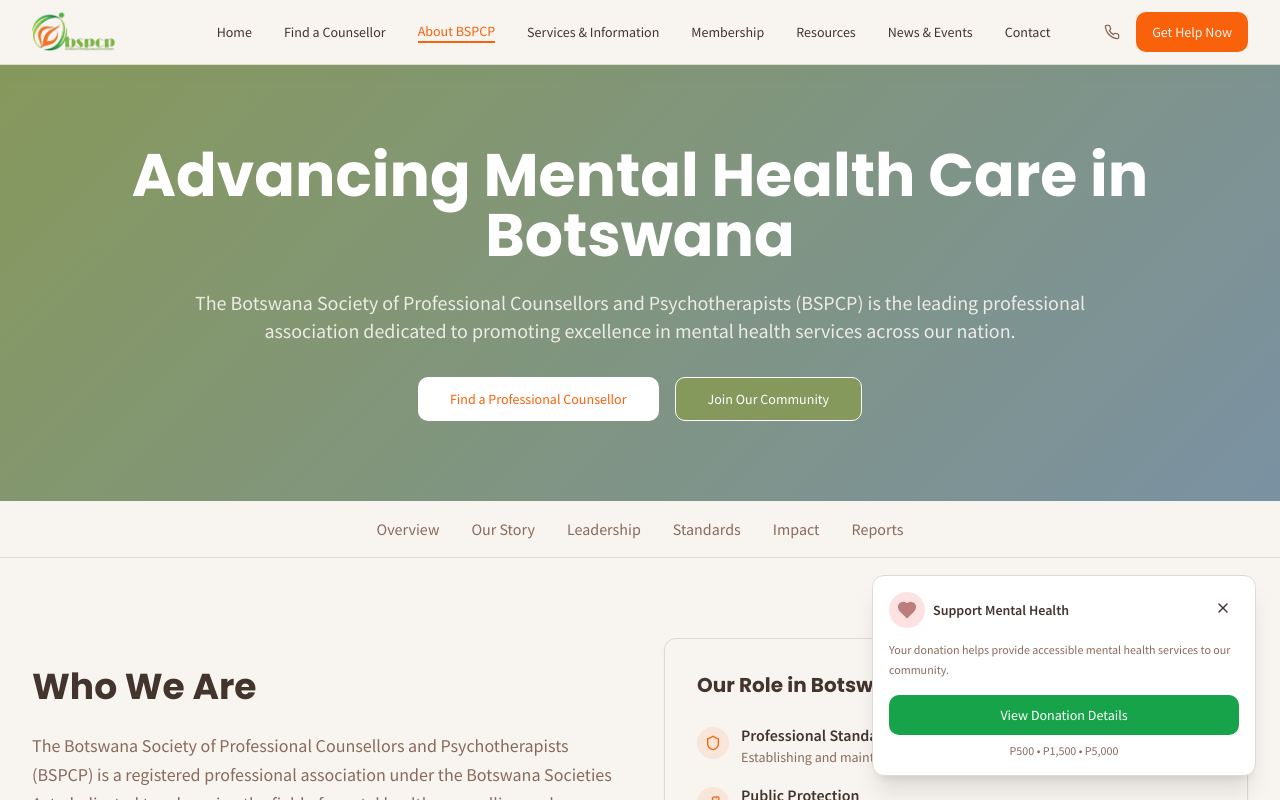
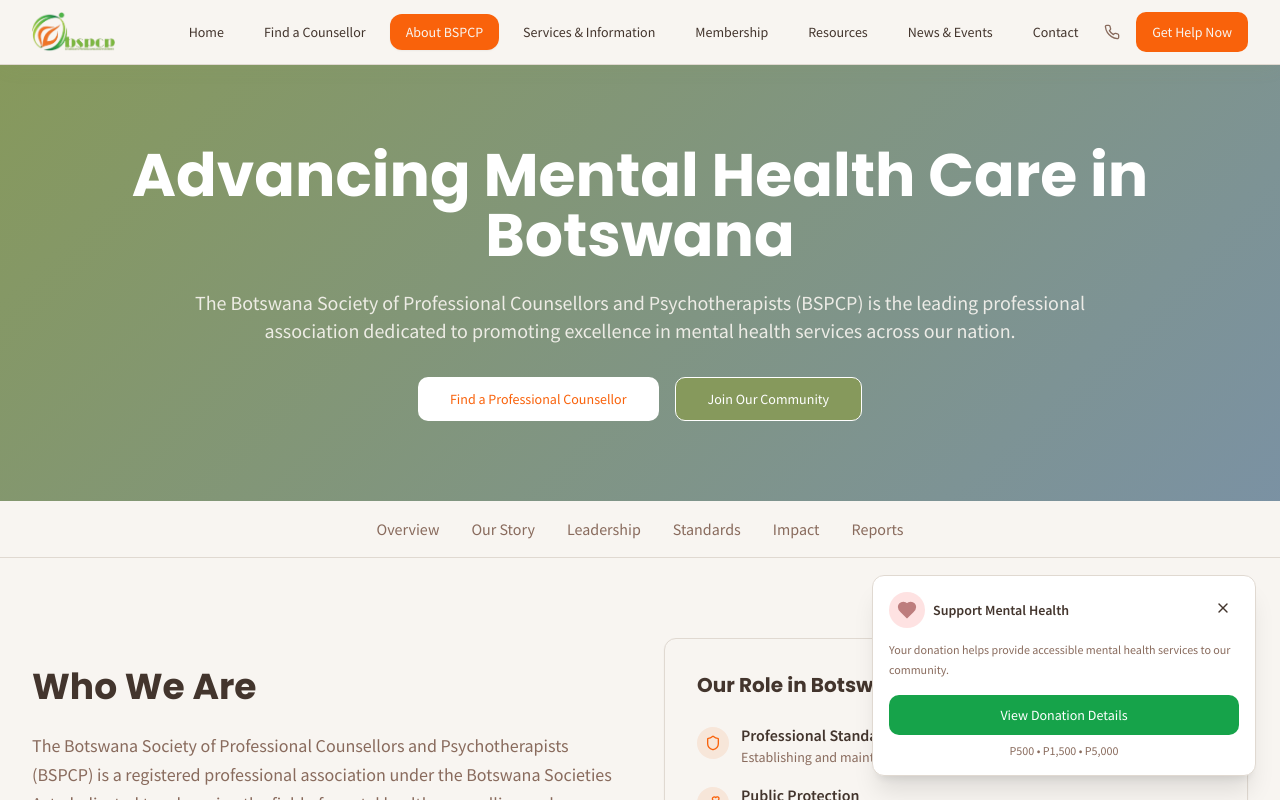
Before and after one commit to DRams007/BSPCP, a React (Vite) app: page /about in a window 1280 px wide. Shown: the top 800 px of the page. Built offline with nearby package versions, Linux system fonts and the light colour scheme.

Commit message:
Update navigation bar style
Update navigation bar to match the provided reference image, enhancing its visual appeal and user experience.
-edited src/components/Navigation.tsx

```diff
--- a/src/components/Navigation.tsx
+++ b/src/components/Navigation.tsx
@@ -42,8 +42,8 @@ const Navigation = () => {
           </div>
 
           {/* Desktop Navigation */}
-          <div className="hidden lg:flex items-center space-x-8">
-            {navigationItems.map(item => <Link key={item.name} to={item.href} className={`font-source text-sm font-medium transition-colors duration-200 ${isActive(item.href) ? 'text-primary border-b-2 border-primary' : 'text-foreground hover:text-primary'}`}>
+          <div className="hidden lg:flex items-center space-x-2">
+            {navigationItems.map(item => <Link key={item.name} to={item.href} className={`font-source text-sm font-medium px-4 py-2 rounded-lg transition-all duration-200 ${isActive(item.href) ? 'bg-primary text-primary-foreground shadow-sm' : 'text-foreground hover:text-primary hover:bg-primary/10'}`}>
                 {item.name}
               </Link>)}
           </div>
```
